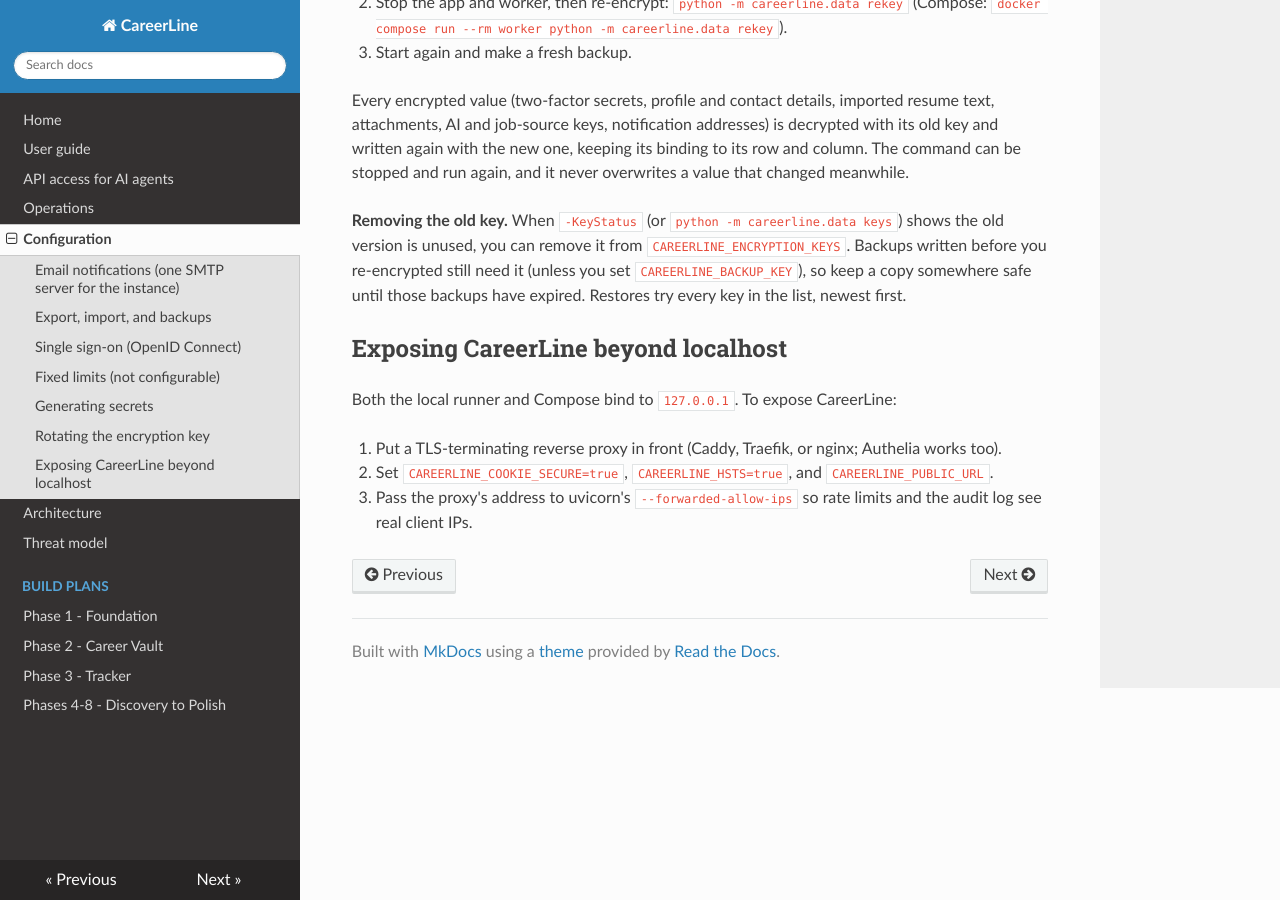
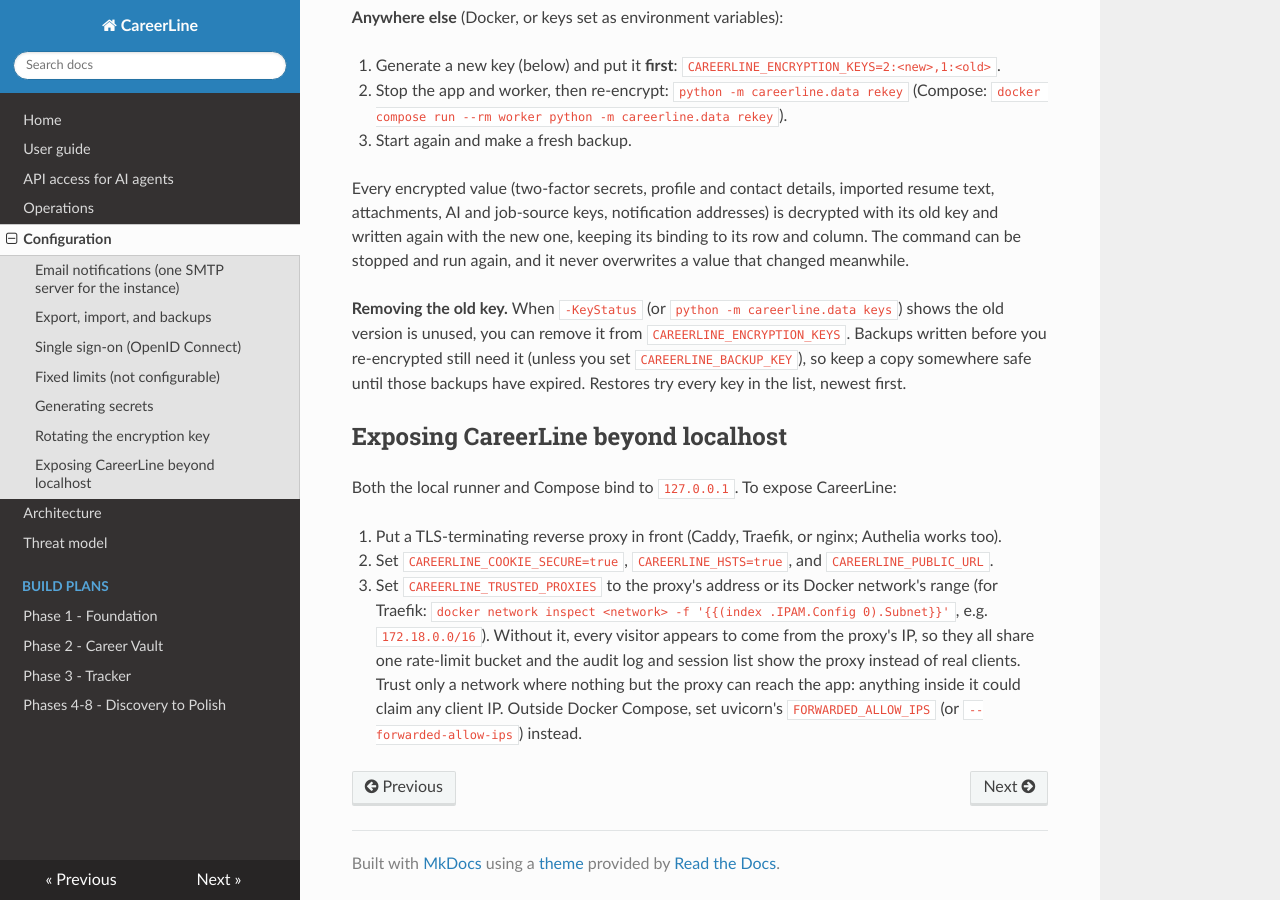
Before and after one commit to AffluentMods/careerline, an MkDocs documentation site: the page built from docs/configuration.md, in a window 1280 px wide and 900 px high, scrolled down 3305 px. Built offline with MkDocs 1.6.1, drawn with Linux system fonts in a browser that asks for light colours; nearby versions of some CDN libraries; some of the changed text lies outside the part shown.

Commit message:
Make trusted reverse proxies configurable
Behind Traefik every visitor appeared to come from Traefik's IP, because
the image hard-coded --forwarded-allow-ips 127.0.0.1. All visitors then
shared one rate-limit bucket, and the audit log and session list showed
the proxy instead of real clients.

The image now sets uvicorn's FORWARDED_ALLOW_IPS=127.0.0.1 as a default
instead of the flag, and Compose fills it from CAREERLINE_TRUSTED_PROXIES
(IPs or CIDR ranges, e.g. Traefik's network 172.18.0.0/16). Documented
in .env.example, configuration.md, and the README.

Co-Authored-By: Claude Opus 5.5 <noreply@anthropic.com>

```diff
--- a/compose.yaml
+++ b/compose.yaml
@@ -6,6 +6,8 @@ x-app-env: &app-env
   env_file: .env
   environment:
     CAREERLINE_DATABASE_URL: postgresql://careerline:${POSTGRES_PASSWORD:?Set POSTGRES_PASSWORD in .env}@db:5432/careerline
+    # Reverse proxies whose X-Forwarded-For / -Proto headers are believed (IPs or CIDR ranges).
+    FORWARDED_ALLOW_IPS: ${CAREERLINE_TRUSTED_PROXIES:-127.0.0.1}
 
 services:
   db:
--- a/docs/configuration.md
+++ b/docs/configuration.md
@@ -19,6 +19,8 @@ All settings come from environment variables prefixed with `CAREERLINE_` (or fro
 | `CAREERLINE_ATTACHMENT_QUOTA_BYTES` | `250000000` | Total attachment storage per user. |
 | `CAREERLINE_STATIC_DIR` | *(unset)* | Folder with the built UI. When set, the API also serves the UI from the same origin. |
 | `CAREERLINE_PUBLIC_URL` | *(unset)* | Where CareerLine is reached from outside, e.g. `https://careerline.example.com`. Used for links in notifications and the default single sign-on redirect address. |
+| `CAREERLINE_TRUSTED_PROXIES` | `127.0.0.1` | *Docker Compose.* Reverse proxies whose `X-Forwarded-For` / `X-Forwarded-Proto` headers are believed: IPs or CIDR ranges, comma-separated (e.g. Traefik's network, `172.18.0.0/16`). Passed to uvicorn as `FORWARDED_ALLOW_IPS`. See [Exposing CareerLine beyond localhost](#exposing-careerline-beyond-localhost). |
+| `CAREERLINE_BIND` | `127.0.0.1` | *Docker Compose.* Host address the app's port is published on. A LAN address (or `0.0.0.0`) makes it reachable from other devices. Not needed when a proxy on the same Docker network reaches the app. |
 | `CAREERLINE_OUTBOUND_ALLOW_PRIVATE` | `false` | Let job sources, AI endpoints, ntfy, and webhooks reach private or LAN addresses for **every** user. The owner can always use private addresses for AI and notifications (a LAN Ollama or home-lab ntfy); everyone else is blocked unless this is on. |
 | `CAREERLINE_DEMO_MODE` | `false` | Fictional seed data on first start, registration closed, no outbound requests, AI providers and notifications off. Use `start.ps1 -Demo`, which also uses a separate database. |
 
@@ -116,4 +118,4 @@ Both the local runner and Compose bind to `127.0.0.1`. To expose CareerLine:
 
 1. Put a TLS-terminating reverse proxy in front (Caddy, Traefik, or nginx; Authelia works too).
 2. Set `CAREERLINE_COOKIE_SECURE=true`, `CAREERLINE_HSTS=true`, and `CAREERLINE_PUBLIC_URL`.
-3. Pass the proxy's address to uvicorn's `--forwarded-allow-ips` so rate limits and the audit log see real client IPs.
+3. Set `CAREERLINE_TRUSTED_PROXIES` to the proxy's address or its Docker network's range (for Traefik: `docker network inspect <network> -f '{{(index .IPAM.Config 0).Subnet}}'`, e.g. `172.18.0.0/16`). Without it, every visitor appears to come from the proxy's IP, so they all share one rate-limit bucket and the audit log and session list show the proxy instead of real clients. Trust only a network where nothing but the proxy can reach the app: anything inside it could claim any client IP. Outside Docker Compose, set uvicorn's `FORWARDED_ALLOW_IPS` (or `--forwarded-allow-ips`) instead.
```
Also changed, not shown: CHANGELOG.md (+1 -0 lines), README.md (+1 -1 lines), 2 other files.
